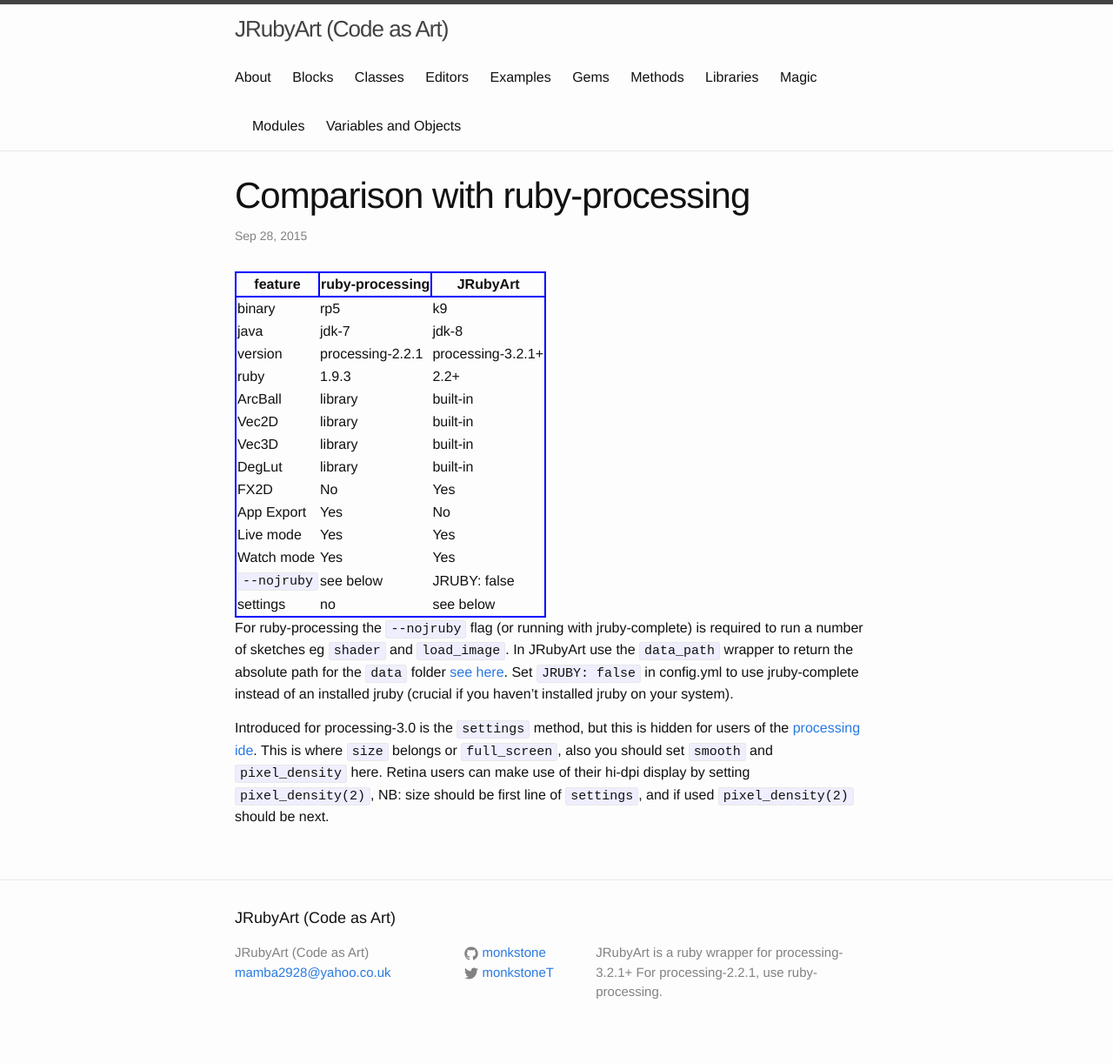
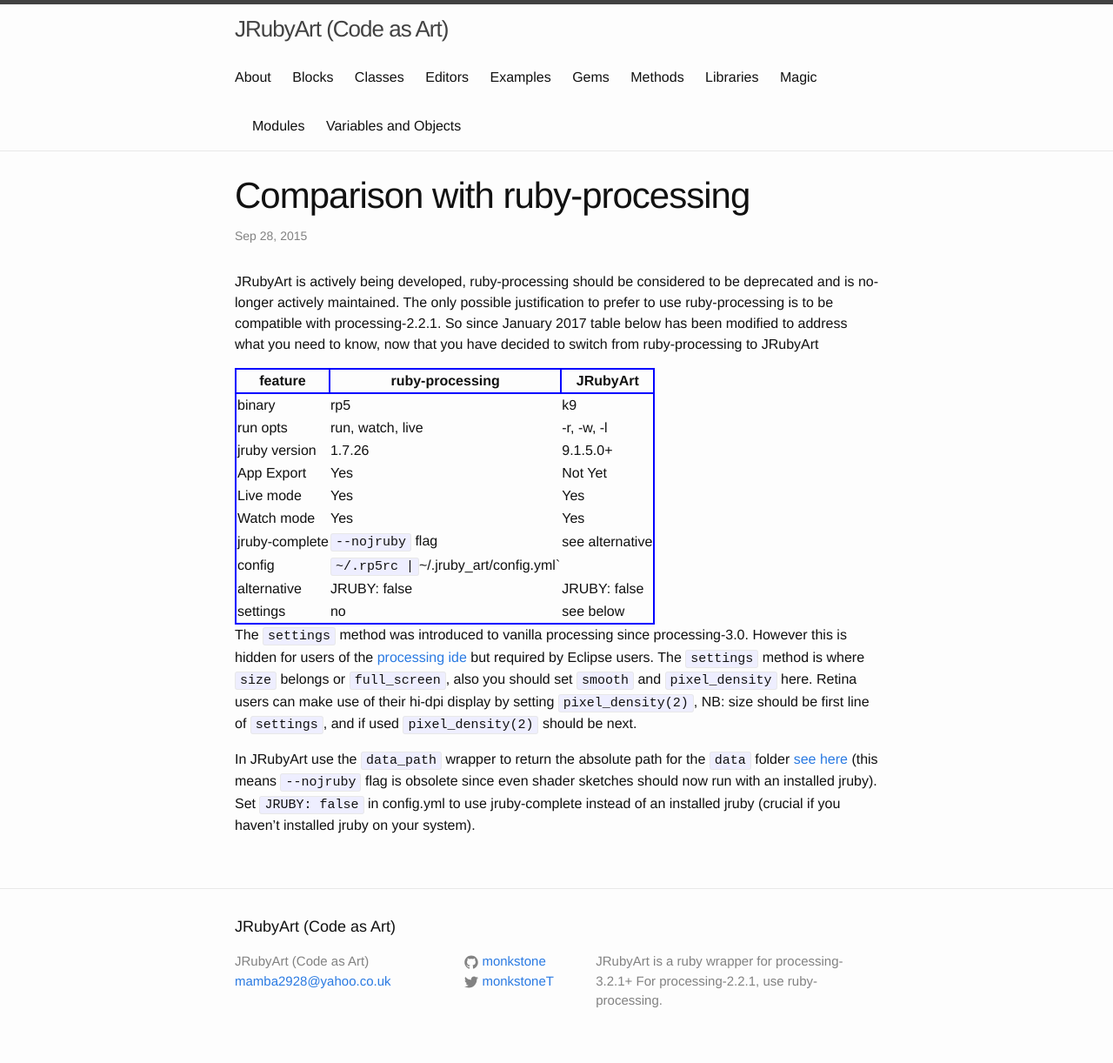
Before and after one commit to ruby-processing/JRubyArt, a Jekyll site: the page built from _posts/2015-09-28-comparison.md, in a window 1280 px wide. Shown: the whole page at 87% size. Built offline with Jekyll 4.4.1, drawn with Linux system fonts in a browser that asks for light colours.

Commit message:
ruby-processing is deprecated

```diff
--- a/_posts/2015-09-28-comparison.md
+++ b/_posts/2015-09-28-comparison.md
@@ -4,6 +4,8 @@
 date:   2015-09-28 06:24:13
 categories: jruby_art update
 ---
+
+JRubyArt is actively being developed, ruby-processing should be considered to be deprecated and is no-longer actively maintained.  The only possible justification to prefer to use ruby-processing is to be compatible with processing-2.2.1. So since January 2017 table below has been modified to address what you need to know, now that you have decided to switch from ruby-processing to JRubyArt
 
 <style>
 table{
@@ -17,27 +19,23 @@
 }
 </style>
 
-|feature       |  ruby-processing  |  JRubyArt       |
-|----------    |---------------    |-----------      |
-|binary        |rp5                |k9               |
-|java          |jdk-7              |jdk-8            |
-|version       |processing-2.2.1   |processing-3.2.1+|
-|ruby          |1.9.3              |2.2+             |
-|ArcBall       |library            |built-in         |
-|Vec2D         |library            |built-in         |
-|Vec3D         |library            |built-in         |
-|DegLut        |library            |built-in         |
-|FX2D          |No                 |Yes              |
-|App Export    |Yes                |No               |
-|Live mode     |Yes                |Yes              |
-|Watch mode    |Yes                |Yes              |
-|`--nojruby`   |see below          |JRUBY: false     |
-|settings      |no                 |see below        |
+|feature       |  ruby-processing  |  JRubyArt               |
+|----------    |---------------    |-----------              |
+|binary        |rp5                |k9                       |
+|run opts      |run, watch, live   |-r, -w, -l               |
+|jruby version |1.7.26             |9.1.5.0+                 |
+|App Export    |Yes                |Not Yet                  |
+|Live mode     |Yes                |Yes                      |
+|Watch mode    |Yes                |Yes                      |
+|jruby-complete|`--nojruby` flag   |see alternative          |
+|config        |`~/.rp5rc          |`~/.jruby_art/config.yml`|
+|alternative   |JRUBY: false       |JRUBY: false             |
+|settings      |no                 |see below                |
 
+The `settings` method was introduced to vanilla processing since processing-3.0. However this is hidden for users of the [processing ide][settings] but required by Eclipse users. The `settings` method is where `size` belongs or `full_screen`, also you should set `smooth` and `pixel_density` here. Retina users can make use of their hi-dpi display by setting `pixel_density(2)`, NB: size should be first line of `settings`, and if used `pixel_density(2)` should be next.
 
-For ruby-processing the `--nojruby` flag (or running with jruby-complete) is required to run a number of sketches eg `shader` and `load_image`. In JRubyArt use the `data_path` wrapper to return the absolute path for the `data` folder [see here][here]. Set `JRUBY: false` in config.yml to use jruby-complete instead of an installed jruby (crucial if you haven't installed jruby on your system).
+In JRubyArt use the `data_path` wrapper to return the absolute path for the `data` folder [see here][here] (this means `--nojruby` flag is obsolete since even shader sketches should now run with an installed jruby). Set `JRUBY: false` in config.yml to use jruby-complete instead of an installed jruby (crucial if you haven't installed jruby on your system).
 
-Introduced for processing-3.0 is the `settings` method, but this is hidden for users of the [processing ide][settings]. This is where `size` belongs or `full_screen`, also you should set `smooth` and `pixel_density` here. Retina users can make use of their hi-dpi display by setting `pixel_density(2)`, NB: size should be first line of `settings`, and if used `pixel_density(2)` should be next.
 
 [settings]:https://processing.org/reference/settings_.html
 [here]:{{site.github.url}}/data_path/
```
